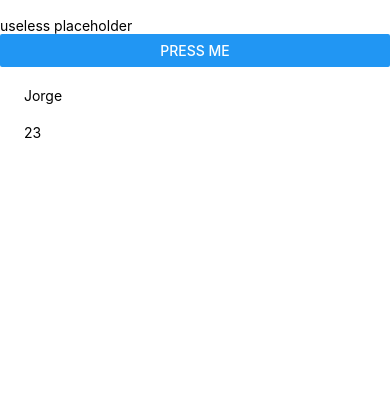
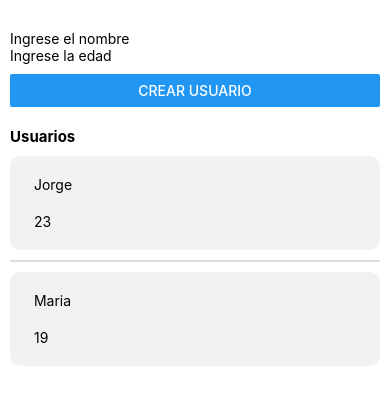
Before and after one commit to FaFaRodriguez/flatList, a React Native app: screen / in a window 390 px wide. Shown: the top 404 px of the page. Built offline with nearby package versions, Linux system fonts and the light colour scheme.

Commit message:
Version 2
Division según componentes
Actualización del css
Refresh de la FlatList
Inicio de la función de eliminado (requiere botón del componente usuario y uso de Context)

```diff
--- a/App.js
+++ b/App.js
@@ -2,67 +2,21 @@ import { StatusBar } from 'expo-status-bar';
 import { StyleSheet, Text, View, SafeAreaView, TextInput, Button, FlatList } from 'react-native';
 import React, { useState } from "react";
 import ListUsuario from './src/Componentes/Usuario/ListUsuarios';
-
+import Inputs from './src/Componentes/Inputs/Inputs';
+import Listadousuarios from './src/Componentes/ListadoUsuarios/ListadoUsuarios';
 
 
 
 export default function App() {
-  let arrayUsuarios= [{Nombre: "Jorge", Edad: 23, id: 0}]
-  const [Nombre,SetNombre] = useState("");
-  const [Edad,SetEdad] = useState(0);
-  let IdUsuario = 1;
-  function CrearUsuario(){
+  const [arrayUsuario,SetArrayUsuario] = useState([{Nombre: "Jorge", Edad: 23, id: 0}, {Nombre: "Maria", Edad: 19, id: 1}]);
 
-    let Usuario= {
-
-      Nombre: Nombre,
-      Edad: Edad,
-      id: IdUsuario
-    }
-
-    arrayUsuarios.push(Usuario);
-    console.log(arrayUsuarios)
-    IdUsuario++;
-  }
 
 
   return (
     <>
-      <SafeAreaView>
-        <TextInput
-          style={styles.input}
-          onChangeText={texto=> SetNombre(texto)}
-        />
-        <TextInput
-          style={styles.input}
-          onChangeText={texto=> SetEdad(texto)}
-          placeholder="useless placeholder"
-          keyboardType="numeric"
-        />
-
-        <Button
-          title="Press me"
-          onPress={() => CrearUsuario()}
-        />
-      </SafeAreaView>
-
-      <SafeAreaView>
-        <FlatList
-          data = {arrayUsuarios}
-          keyExtractor= {(item) => item.id}
-          renderItem = { ({item, index}) => <ListUsuario item = {item}/> }
-
-        />
-
-
-
-      </SafeAreaView>
-
+      <Inputs arrayUsuario={arrayUsuario} SetArrayUsuario={SetArrayUsuario}/>
+      <Listadousuarios arrayUsuario= {arrayUsuario} SetArrayUsuario= {SetArrayUsuario}/>
     </>
-
-
-
-
 
   );
 }
--- /dev/null
+++ b/src/Componentes/Inputs/Inputs.js
@@ -0,0 +1,64 @@
+
+import { StatusBar } from 'expo-status-bar';
+import { StyleSheet, Text, View, SafeAreaView, TextInput, Button, FlatList } from 'react-native';
+import React, { useState } from "react";
+import { Context } from '../../../App';
+
+export default function Inputs(params) {
+
+    const [Nombre,SetNombre] = useState("");
+    const [Edad,SetEdad] = useState(0);
+    const [IdUsuario,SetIdUsuario] = useState(2);
+
+    function CrearUsuario(){
+      let Usuario= {
+
+        Nombre: Nombre,
+        Edad: Edad,
+        id: IdUsuario
+      }
+      params.SetArrayUsuario([...params.arrayUsuario,Usuario])
+      SetIdUsuario(IdUsuario+1)
+    }
+
+    return(
+
+        <SafeAreaView style= {styles.container}>
+            <View style ={styles.inputContainer}>
+                <TextInput
+                style={styles.input}
+                onChangeText={texto=> SetNombre(texto)}
+                placeholder="Ingrese el nombre"
+                />
+                <TextInput
+                style={styles.input}
+                onChangeText={texto=> SetEdad(texto)}
+                placeholder="Ingrese la edad"
+                keyboardType="numeric"
+                />
+
+            </View>
+
+            <Button
+            title="Crear Usuario"
+            onPress={() => CrearUsuario()}
+            />
+        </SafeAreaView>
+
+    )
+
+
+
+}
+
+const styles = StyleSheet.create({
+    container: {
+      marginHorizontal: 10,
+      backgroundColor: '#fff',
+      marginVertical: 20
+    },
+    inputContainer: {
+        marginVertical: 10
+
+    },
+  });
--- /dev/null
+++ b/src/Componentes/ListadoUsuarios/ListadoUsuarios.js
@@ -0,0 +1,25 @@
+import { StatusBar } from 'expo-status-bar';
+import { StyleSheet, Text, View, SafeAreaView, TextInput, Button, FlatList } from 'react-native';
+import React, { useState } from "react";
+import ListUsuario from '../Usuario/ListUsuarios'
+import { Context } from '../../../App';
+
+export default function Listadousuarios(params) {
+
+    return(
+
+        <SafeAreaView>
+            <FlatList
+            data = {params.arrayUsuario}
+            extraData= {params.arrayUsuario}
+            keyExtractor= {(item) => item.id}
+            renderItem = { ({item, index}) => <ListUsuario item = {item}/> }
+            ItemSeparatorComponent = {() => <View style= {{ marginVertical: 10, borderColor: '#00000020', borderWidth: 1, marginHorizontal: 10,}}/>}
+            ListHeaderComponent = {()=><Text style = {{fontWeight: 'bold', marginBottom: 10, marginHorizontal: 10, fontSize: 15}}>Usuarios</Text>}
+            />
+        </SafeAreaView>
+
+
+    )
+
+}
--- a/src/Componentes/Usuario/ListUsuarios.js
+++ b/src/Componentes/Usuario/ListUsuarios.js
@@ -1,8 +1,16 @@
+import { setStatusBarBackgroundColor } from "expo-status-bar";
 import React from "react";
 import {View, Text, StyleSheet} from 'react-native'
+import { Context } from '../../../App';
+
+const ListUsuario  = ({item}) =>{
 
 
-const ListUsuario  = ({item}) =>{
+    function EliminarUsuario() {
+
+    }
+
+
 
     return(
 
@@ -17,7 +25,10 @@ const ListUsuario  = ({item}) =>{
 const styles = StyleSheet.create({
 
     container: {
-        padding: 10
+        padding: 10,
+        backgroundColor: '#f1f2f1',
+        marginHorizontal: 10,
+        borderRadius: 10
     },
     datos:{
         padding: 10
```
